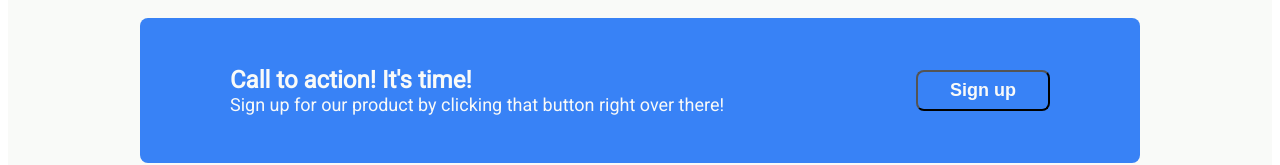
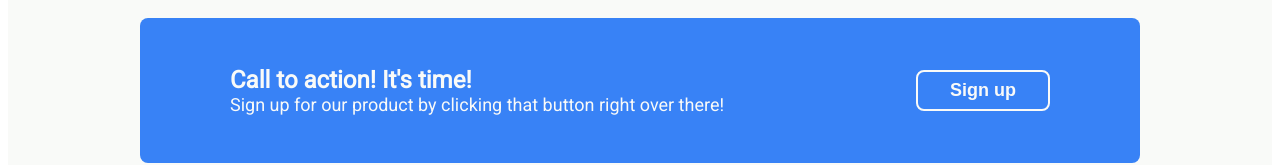
Before and after one commit to djanyreason/andThisIsAWebsite, a plain HTML site: page index.html in a window 1280 px wide. Shown: the part 1582-1747 px from the top of the page. Drawn offline with Linux system fonts and the light colour scheme.

Commit message:
Styles button in Action Call section
In addition to adjusting the button border, this commit also sets
the flex-grow, flex-shrink, and flex-basis values for the button so
that it will maintain a constant size regardless of window width.

```diff
--- a/styles.css
+++ b/styles.css
@@ -188,6 +188,12 @@ button {
     font-size: 24px;
 }
 
+.actionCall button {
+    flex: 0 0 auto;
+    border-color: #F9FAF8;
+    border-style: solid;
+}
+
 /* Footer Styles */
 .footer {
 }
```
